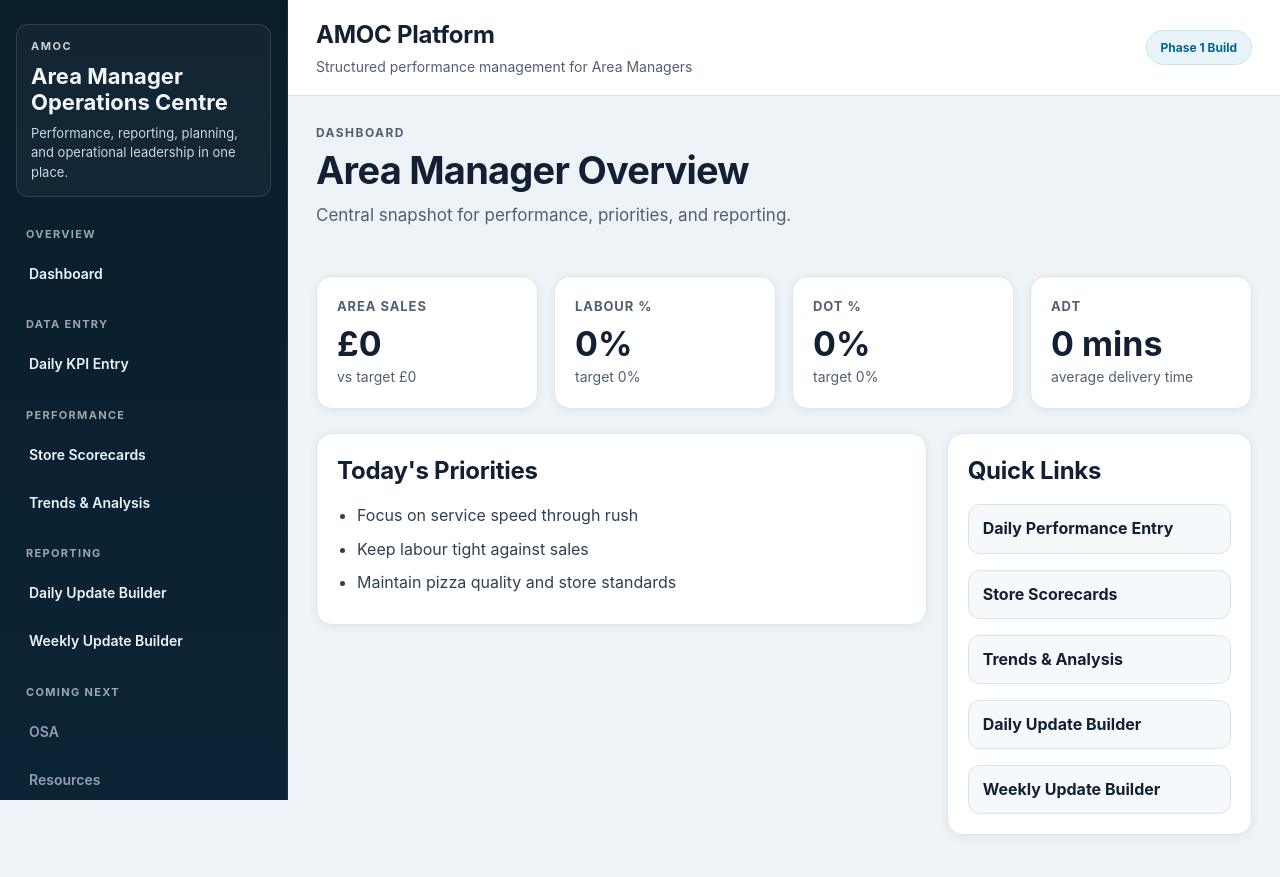
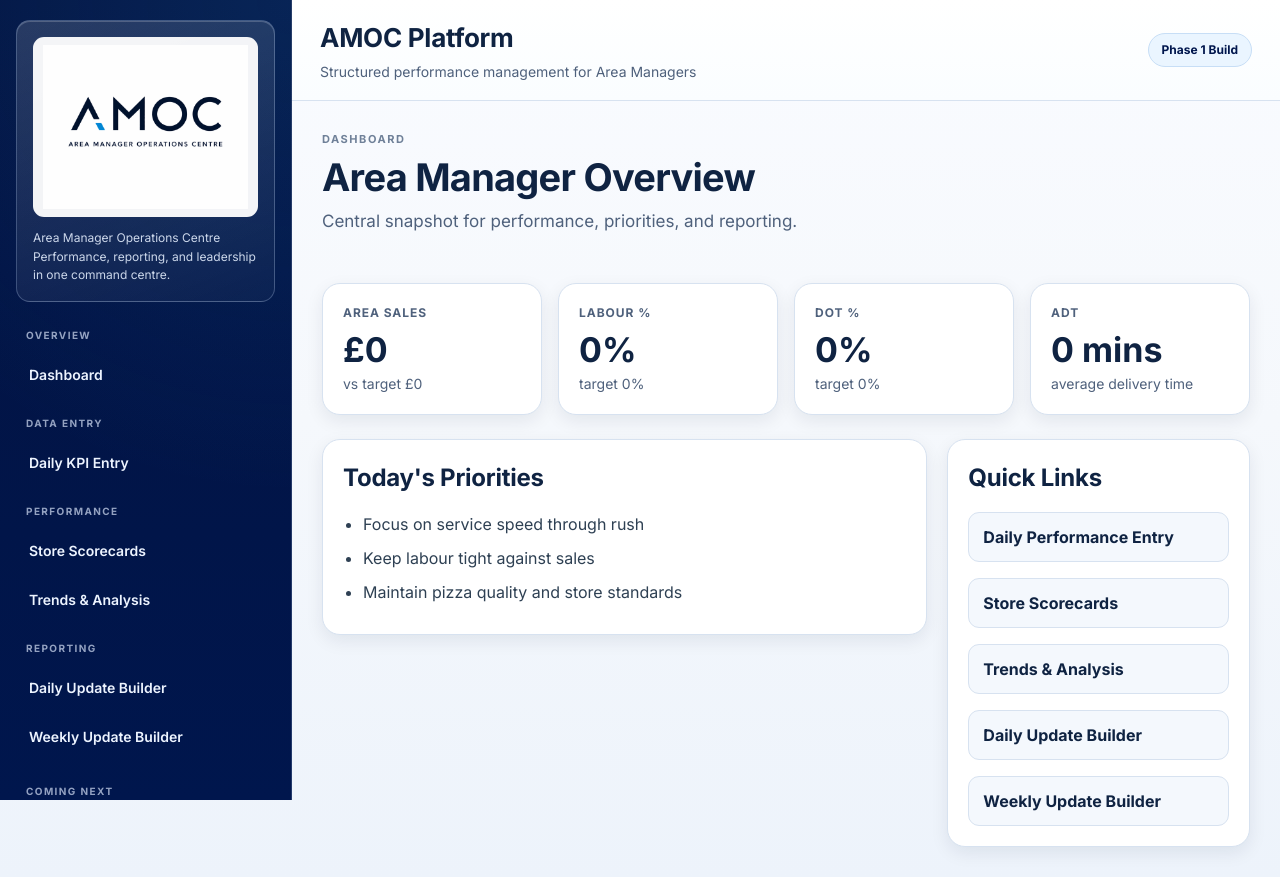
Before and after one commit to dmmh2025/AMOC, a Next.js app in the folder amoc-app/: page / in a window 1280 px wide. Built offline with nearby package versions, Linux system fonts and the light colour scheme.

Commit message:
Refactor AMOC shell and unify platform styling

```diff
--- a/amoc-app/app/globals.css
+++ b/amoc-app/app/globals.css
@@ -1,19 +1,24 @@
 :root {
-  --amoc-blue: #006491;
-  --amoc-red: #e31837;
-  --bg-canvas: #eef3f8;
-  --bg-sidebar: #0b2435;
+  --amoc-navy: #00164d;
+  --amoc-accent: #1f8ed8;
+  --amoc-accent-strong: #0d76bd;
+  --bg-canvas: #eef3fa;
+  --bg-page: #f5f8fc;
   --bg-topbar: #ffffff;
   --bg-panel: #ffffff;
-  --bg-soft: #f6f9fc;
-  --border: #d9e2ec;
-  --text-primary: #132033;
-  --text-secondary: #516070;
-  --shadow-sm: 0 2px 10px rgba(4, 20, 39, 0.06);
-  --shadow-md: 0 12px 34px rgba(4, 20, 39, 0.12);
-  --radius-lg: 16px;
-  --radius-md: 12px;
-  --radius-sm: 10px;
+  --bg-soft: #f4f8fd;
+  --border: #d7e2f0;
+  --border-strong: #c5d4e7;
+  --text-primary: #0f2342;
+  --text-secondary: #4f617c;
+  --text-muted: #6f8098;
+  --sidebar-text: #e8f0ff;
+  --shadow-sm: 0 6px 18px rgba(7, 28, 56, 0.08);
+  --shadow-md: 0 18px 46px rgba(2, 18, 48, 0.15);
+  --radius-xl: 18px;
+  --radius-lg: 14px;
+  --radius-md: 11px;
+  --radius-sm: 9px;
 }
 
 * {
@@ -30,8 +35,7 @@ body {
 }
 
 body {
-  line-height: 1.45;
-  font-family: "Inter", "Segoe UI", Roboto, Helvetica, Arial, sans-serif;
+  line-height: 1.5;
 }
 
 a {
@@ -41,61 +45,70 @@ a {
 .amoc-shell {
   min-height: 100vh;
   display: grid;
-  grid-template-columns: 288px minmax(0, 1fr);
+  grid-template-columns: 292px minmax(0, 1fr);
+  background: linear-gradient(180deg, #f9fbff 0%, var(--bg-page) 48%, #edf3fb 100%);
 }
 
 .amoc-sidebar {
-  background: linear-gradient(180deg, #0a1d2b 0%, var(--bg-sidebar) 100%);
-  color: #f2f8ff;
-  border-right: 1px solid rgba(255, 255, 255, 0.08);
-  padding: 24px 16px;
+  background: radial-gradient(circle at top right, rgba(31, 142, 216, 0.14), transparent 58%),
+    linear-gradient(180deg, #031341 0%, var(--amoc-navy) 100%);
+  color: var(--sidebar-text);
+  border-right: 1px solid rgba(182, 206, 236, 0.2);
+  padding: 20px 16px;
   position: sticky;
   top: 0;
   height: 100vh;
   overflow-y: auto;
+  display: flex;
+  flex-direction: column;
 }
 
 .amoc-brand {
-  margin-bottom: 30px;
-  padding: 14px;
-  border: 1px solid rgba(255, 255, 255, 0.12);
-  border-radius: var(--radius-md);
-  background: rgba(255, 255, 255, 0.04);
+  margin-bottom: 26px;
+  padding: 16px;
+  border: 1px solid rgba(201, 223, 255, 0.26);
+  border-radius: var(--radius-lg);
+  background: linear-gradient(158deg, rgba(255, 255, 255, 0.14) 0%, rgba(255, 255, 255, 0.03) 100%);
+  box-shadow: inset 0 1px 0 rgba(255, 255, 255, 0.2);
 }
 
-.amoc-brand-kicker {
-  margin: 0 0 8px;
-  font-size: 11px;
-  letter-spacing: 0.14em;
-  text-transform: uppercase;
-  opacity: 0.82;
-  font-weight: 700;
+.amoc-brand-logo-link {
+  display: block;
+  width: 100%;
+  border-radius: var(--radius-md);
+  padding: 8px 10px;
+  background: rgba(255, 255, 255, 0.95);
 }
 
-.amoc-brand-title {
-  margin: 0 0 8px;
-  font-size: 22px;
-  line-height: 1.2;
-  font-weight: 700;
+.amoc-brand-logo {
+  width: 100%;
+  height: auto;
+  object-fit: contain;
+  display: block;
 }
 
 .amoc-brand-subtitle {
-  margin: 0;
-  font-size: 13px;
-  line-height: 1.5;
-  opacity: 0.84;
+  margin: 12px 0 0;
+  font-size: 12px;
+  line-height: 1.55;
+  color: rgba(230, 240, 255, 0.88);
 }
 
 .amoc-nav-group {
-  margin-bottom: 22px;
+  margin-bottom: 20px;
+}
+
+.amoc-nav-group-last {
+  margin-top: auto;
+  padding-top: 6px;
 }
 
 .amoc-nav-label {
   margin: 0 0 10px 10px;
-  font-size: 11px;
+  font-size: 10px;
   text-transform: uppercase;
-  letter-spacing: 0.12em;
-  opacity: 0.62;
+  letter-spacing: 0.14em;
+  color: rgba(224, 236, 255, 0.66);
   font-weight: 700;
 }
 
@@ -111,18 +124,20 @@ a {
   padding: 10px 12px;
   font-size: 14px;
   font-weight: 600;
-  color: #ebf4ff;
+  color: #edf4ff;
   border: 1px solid transparent;
-  transition: background 0.2s ease, border-color 0.2s ease;
+  background: transparent;
+  transition: background 0.2s ease, border-color 0.2s ease, transform 0.2s ease;
 }
 
 .amoc-nav-link:hover {
-  background: rgba(255, 255, 255, 0.08);
-  border-color: rgba(255, 255, 255, 0.14);
+  background: rgba(255, 255, 255, 0.11);
+  border-color: rgba(255, 255, 255, 0.26);
+  transform: translateX(1px);
 }
 
 .amoc-nav-link-muted {
-  opacity: 0.58;
+  opacity: 0.56;
   cursor: default;
 }
 
@@ -133,18 +148,21 @@ a {
 }
 
 .amoc-topbar {
-  background: var(--bg-topbar);
+  background: linear-gradient(180deg, #ffffff 0%, #fafdff 100%);
   border-bottom: 1px solid var(--border);
   padding: 18px 28px;
   display: flex;
   align-items: center;
   justify-content: space-between;
   gap: 18px;
+  position: sticky;
+  top: 0;
+  z-index: 5;
 }
 
 .amoc-topbar-title {
   margin: 0;
-  font-size: 24px;
+  font-size: clamp(22px, 2.4vw, 26px);
   font-weight: 700;
   letter-spacing: -0.01em;
 }
@@ -159,21 +177,22 @@ a {
   display: inline-flex;
   align-items: center;
   gap: 8px;
-  background: #e8f4fa;
-  color: var(--amoc-blue);
+  background: #eaf5ff;
+  color: var(--amoc-navy);
   border-radius: 999px;
-  padding: 8px 14px;
-  border: 1px solid #cae4f2;
+  padding: 7px 13px;
+  border: 1px solid #c7def6;
   font-size: 12px;
   font-weight: 700;
+  white-space: nowrap;
 }
 
 .amoc-page {
-  padding: 28px;
+  padding: 30px;
 }
 
 .amoc-page-wrap {
-  max-width: 1400px;
+  max-width: 1380px;
   margin: 0 auto;
 }
 
@@ -183,11 +202,11 @@ a {
 
 .amoc-kicker {
   margin: 0;
-  font-size: 12px;
+  font-size: 11px;
   font-weight: 700;
-  letter-spacing: 0.12em;
+  letter-spacing: 0.14em;
   text-transform: uppercase;
-  color: var(--text-secondary);
+  color: var(--text-muted);
 }
 
 .amoc-page-title {
@@ -209,9 +228,13 @@ a {
   align-items: center;
   text-decoration: none;
   margin-bottom: 12px;
-  color: var(--amoc-blue);
-  font-weight: 600;
+  color: var(--amoc-accent-strong);
+  font-weight: 700;
   font-size: 14px;
+}
+
+.amoc-back-link:hover {
+  text-decoration: underline;
 }
 
 .amoc-section-stack {
@@ -241,8 +264,8 @@ a {
 
 .amoc-panel {
   background: var(--bg-panel);
-  border: 1px solid #dbe6ef;
-  border-radius: var(--radius-lg);
+  border: 1px solid var(--border);
+  border-radius: var(--radius-xl);
   box-shadow: var(--shadow-sm);
   padding: 20px;
 }
@@ -256,9 +279,9 @@ a {
 
 .amoc-card-title {
   margin: 0;
-  font-size: 13px;
+  font-size: 12px;
   text-transform: uppercase;
-  letter-spacing: 0.07em;
+  letter-spacing: 0.08em;
   font-weight: 700;
   color: var(--text-secondary);
 }
@@ -276,9 +299,19 @@ a {
   font-size: 14px;
 }
 
+.amoc-card-value-sm {
+  font-size: 30px;
+}
+
 .amoc-section-title {
   margin: 0 0 16px;
   font-size: 24px;
+  letter-spacing: -0.01em;
+}
+
+.amoc-subsection-title {
+  margin: 0 0 8px;
+  font-size: 20px;
   letter-spacing: -0.01em;
 }
 
@@ -301,8 +334,9 @@ a {
 .amoc-field label {
   display: block;
   margin-bottom: 8px;
-  font-size: 14px;
+  font-size: 13px;
   font-weight: 700;
+  color: var(--text-primary);
 }
 
 .amoc-input,
@@ -310,11 +344,12 @@ a {
 .amoc-textarea {
   width: 100%;
   border-radius: var(--radius-sm);
-  border: 1px solid #c8d6e4;
-  padding: 11px 12px;
+  border: 1px solid var(--border-strong);
+  padding: 10px 12px;
   font: inherit;
   color: var(--text-primary);
   background: #fff;
+  transition: border-color 0.2s ease, box-shadow 0.2s ease;
 }
 
 .amoc-textarea {
@@ -326,12 +361,20 @@ a {
 .amoc-input:focus,
 .amoc-select:focus,
 .amoc-textarea:focus {
-  outline: 2px solid rgba(0, 100, 145, 0.18);
-  border-color: var(--amoc-blue);
+  outline: none;
+  border-color: var(--amoc-accent);
+  box-shadow: 0 0 0 3px rgba(31, 142, 216, 0.18);
+}
+
+.amoc-input::placeholder,
+.amoc-textarea::placeholder {
+  color: #91a0b4;
 }
 
 .amoc-table-wrap {
   overflow-x: auto;
+  border: 1px solid var(--border);
+  border-radius: var(--radius-md);
 }
 
 .amoc-table {
@@ -339,24 +382,31 @@ a {
   border-collapse: collapse;
   min-width: 1700px;
   font-size: 14px;
+  background: #fff;
+}
+
+.amoc-table-daily {
+  min-width: 1900px;
 }
 
 .amoc-table th,
 .amoc-table td {
   text-align: left;
-  padding: 12px;
+  padding: 11px 12px;
   border-bottom: 1px solid #e1e8ef;
   vertical-align: middle;
 }
 
 .amoc-table thead tr {
-  background: #f5f8fb;
+  background: #f2f7fd;
 }
 
 .amoc-table th {
-  font-size: 13px;
+  font-size: 12px;
   color: #31465d;
   white-space: nowrap;
+  letter-spacing: 0.03em;
+  text-transform: uppercase;
 }
 
 .amoc-table td strong {
@@ -374,30 +424,32 @@ a {
 .amoc-btn {
   border: 1px solid transparent;
   border-radius: var(--radius-sm);
-  padding: 11px 16px;
+  padding: 10px 16px;
   font-weight: 700;
   cursor: pointer;
   font: inherit;
 }
 
 .amoc-btn-primary {
-  background: var(--amoc-blue);
+  background: linear-gradient(135deg, var(--amoc-accent) 0%, #167bc0 100%);
   color: #fff;
+  box-shadow: 0 7px 16px rgba(31, 142, 216, 0.26);
 }
 
 .amoc-btn-primary:hover {
-  background: #004e72;
+  background: linear-gradient(135deg, #1a84ca 0%, #126dad 100%);
 }
 
 .amoc-btn-secondary {
-  background: #e7f3f9;
-  color: var(--amoc-blue);
-  border-color: #c5deeb;
+  background: #e9f5ff;
+  color: #0b5f98;
+  border-color: #bfdcf3;
 }
 
 .amoc-btn-muted {
-  background: #e8edf2;
-  color: #203245;
+  background: #e8edf4;
+  color: #21354a;
+  border-color: #d2dbe8;
 }
 
 .amoc-chip-group {
@@ -409,20 +461,20 @@ a {
 .amoc-chip {
   border-radius: 999px;
   border: 1px solid #cad8e5;
-  padding: 9px 15px;
+  padding: 8px 15px;
   background: #eef3f8;
   color: #25374a;
   font-weight: 700;
 }
 
 .amoc-chip-active {
-  background: var(--amoc-blue);
-  border-color: var(--amoc-blue);
+  background: var(--amoc-navy);
+  border-color: var(--amoc-navy);
   color: #fff;
 }
 
 .amoc-highlight {
-  color: var(--amoc-blue);
+  color: var(--amoc-accent-strong);
   font-weight: 700;
 }
 
@@ -445,15 +497,9 @@ a {
   color: var(--text-secondary);
 }
 
-
-
 .amoc-link-card {
   text-decoration: none;
   font-weight: 700;
-}
-
-.amoc-card-value-sm {
-  font-size: 30px;
 }
 
 .amoc-metric-row {
@@ -494,7 +540,8 @@ a {
   align-items: start;
 }
 
-.amoc-section-gap-16 {
+.amoc-section-gap-16,
+.amoc-mb-16 {
   margin-bottom: 16px;
 }
 
@@ -520,16 +567,19 @@ a {
   min-width: 220px;
 }
 
+@media (max-width: 1180px) {
+  .amoc-shell {
+    grid-template-columns: 250px minmax(0, 1fr);
+  }
 
-.amoc-subsection-title {
-  margin: 0 0 8px;
-  font-size: 22px;
+  .amoc-grid-split,
+  .amoc-split-analytics,
+  .amoc-grid-reporting {
+    grid-template-columns: 1fr;
+  }
 }
 
-.amoc-mb-16 {
-  margin-bottom: 16px;
-}
-@media (max-width: 1080px) {
+@media (max-width: 900px) {
   .amoc-shell {
     grid-template-columns: 1fr;
   }
@@ -537,32 +587,35 @@ a {
   .amoc-sidebar {
     position: static;
     height: auto;
-    border-right: 0;
-    border-bottom: 1px solid rgba(255, 255, 255, 0.12);
+    border-right: none;
+    border-bottom: 1px solid rgba(182, 206, 236, 0.2);
+  }
+
+  .amoc-nav-group-last {
+    margin-top: 0;
   }
 
   .amoc-topbar {
+    position: static;
     padding: 16px 20px;
   }
 
   .amoc-page {
     padding: 20px;
   }
-
-  .amoc-grid-split,
-  .amoc-split-analytics,
-  .amoc-grid-reporting {
-    grid-template-columns: 1fr;
-  }
-
-  .amoc-grid-two-col {
-    grid-template-columns: 1fr;
-  }
 }
 
-@media (max-width: 640px) {
+@media (max-width: 560px) {
   .amoc-topbar {
     flex-direction: column;
     align-items: flex-start;
   }
+
+  .amoc-page-title {
+    font-size: clamp(24px, 8vw, 32px);
+  }
+
+  .amoc-section-title {
+    font-size: 22px;
+  }
 }
--- a/amoc-app/app/layout.tsx
+++ b/amoc-app/app/layout.tsx
@@ -1,77 +1,76 @@
+import type { ReactNode } from "react";
+import Image from "next/image";
+import Link from "next/link";
+import { Inter } from "next/font/google";
 import "./globals.css";
 
-export default function RootLayout({
-  children,
-}: {
-  children: React.ReactNode;
-}) {
+const inter = Inter({ subsets: ["latin"], display: "swap" });
+
+const navSections = [
+  {
+    label: "Overview",
+    links: [{ href: "/", text: "Dashboard" }],
+  },
+  {
+    label: "Data Entry",
+    links: [{ href: "/performance/daily-entry", text: "Daily KPI Entry" }],
+  },
+  {
+    label: "Performance",
+    links: [
+      { href: "/performance/scorecards", text: "Store Scorecards" },
+      { href: "/performance/trends", text: "Trends & Analysis" },
+    ],
+  },
+  {
+    label: "Reporting",
+    links: [
+      { href: "/reporting/daily-update", text: "Daily Update Builder" },
+      { href: "/reporting/weekly-update", text: "Weekly Update Builder" },
+    ],
+  },
+];
+
+const upcomingItems = ["OSA", "Resources", "People & Development"];
+
+export default function RootLayout({ children }: { children: ReactNode }) {
   return (
     <html lang="en">
-      <body>
+      <body className={inter.className}>
         <div className="amoc-shell">
           <aside className="amoc-sidebar">
             <div className="amoc-brand">
-              <p className="amoc-brand-kicker">AMOC</p>
-              <h1 className="amoc-brand-title">Area Manager Operations Centre</h1>
+              <Link href="/" className="amoc-brand-logo-link" aria-label="AMOC dashboard home">
+                <Image src="/amoc-logo.png" alt="AMOC logo" width={220} height={72} className="amoc-brand-logo" priority />
+              </Link>
               <p className="amoc-brand-subtitle">
-                Performance, reporting, planning, and operational leadership in one place.
+                Area Manager Operations Centre
+                <br />
+                Performance, reporting, and leadership in one command centre.
               </p>
             </div>
 
-            <div className="amoc-nav-group">
-              <p className="amoc-nav-label">Overview</p>
-              <div className="amoc-nav-list">
-                <a className="amoc-nav-link" href="/">
-                  Dashboard
-                </a>
+            {navSections.map((section) => (
+              <div className="amoc-nav-group" key={section.label}>
+                <p className="amoc-nav-label">{section.label}</p>
+                <div className="amoc-nav-list">
+                  {section.links.map((link) => (
+                    <Link key={link.href} className="amoc-nav-link" href={link.href}>
+                      {link.text}
+                    </Link>
+                  ))}
+                </div>
               </div>
-            </div>
+            ))}
 
-            <div className="amoc-nav-group">
-              <p className="amoc-nav-label">Data Entry</p>
-              <div className="amoc-nav-list">
-                <a className="amoc-nav-link" href="/performance/daily-entry">
-                  Daily KPI Entry
-                </a>
-              </div>
-            </div>
-
-            <div className="amoc-nav-group">
-              <p className="amoc-nav-label">Performance</p>
-              <div className="amoc-nav-list">
-                <a className="amoc-nav-link" href="/performance/scorecards">
-                  Store Scorecards
-                </a>
-                <a className="amoc-nav-link" href="/performance/trends">
-                  Trends & Analysis
-                </a>
-              </div>
-            </div>
-
-            <div className="amoc-nav-group">
-              <p className="amoc-nav-label">Reporting</p>
-              <div className="amoc-nav-list">
-                <a className="amoc-nav-link" href="/reporting/daily-update">
-                  Daily Update Builder
-                </a>
-                <a className="amoc-nav-link" href="/reporting/weekly-update">
-                  Weekly Update Builder
-                </a>
-              </div>
-            </div>
-
-            <div className="amoc-nav-group">
+            <div className="amoc-nav-group amoc-nav-group-last">
               <p className="amoc-nav-label">Coming Next</p>
               <div className="amoc-nav-list">
-                <span className="amoc-nav-link" style={{ opacity: 0.6, cursor: "default" }}>
-                  OSA
-                </span>
-                <span className="amoc-nav-link" style={{ opacity: 0.6, cursor: "default" }}>
-                  Resources
-                </span>
-                <span className="amoc-nav-link" style={{ opacity: 0.6, cursor: "default" }}>
-                  People & Development
-                </span>
+                {upcomingItems.map((item) => (
+                  <span key={item} className="amoc-nav-link amoc-nav-link-muted">
+                    {item}
+                  </span>
+                ))}
               </div>
             </div>
           </aside>
@@ -80,9 +79,7 @@ export default function RootLayout({
             <header className="amoc-topbar">
               <div>
                 <h2 className="amoc-topbar-title">AMOC Platform</h2>
-                <p className="amoc-topbar-subtitle">
-                  Structured performance management for Area Managers
-                </p>
+                <p className="amoc-topbar-subtitle">Structured performance management for Area Managers</p>
               </div>
 
               <div className="amoc-topbar-badge">Phase 1 Build</div>
```
Also changed, not shown: amoc-app/app/performance/daily-entry/page.tsx (+39 -209 lines).
